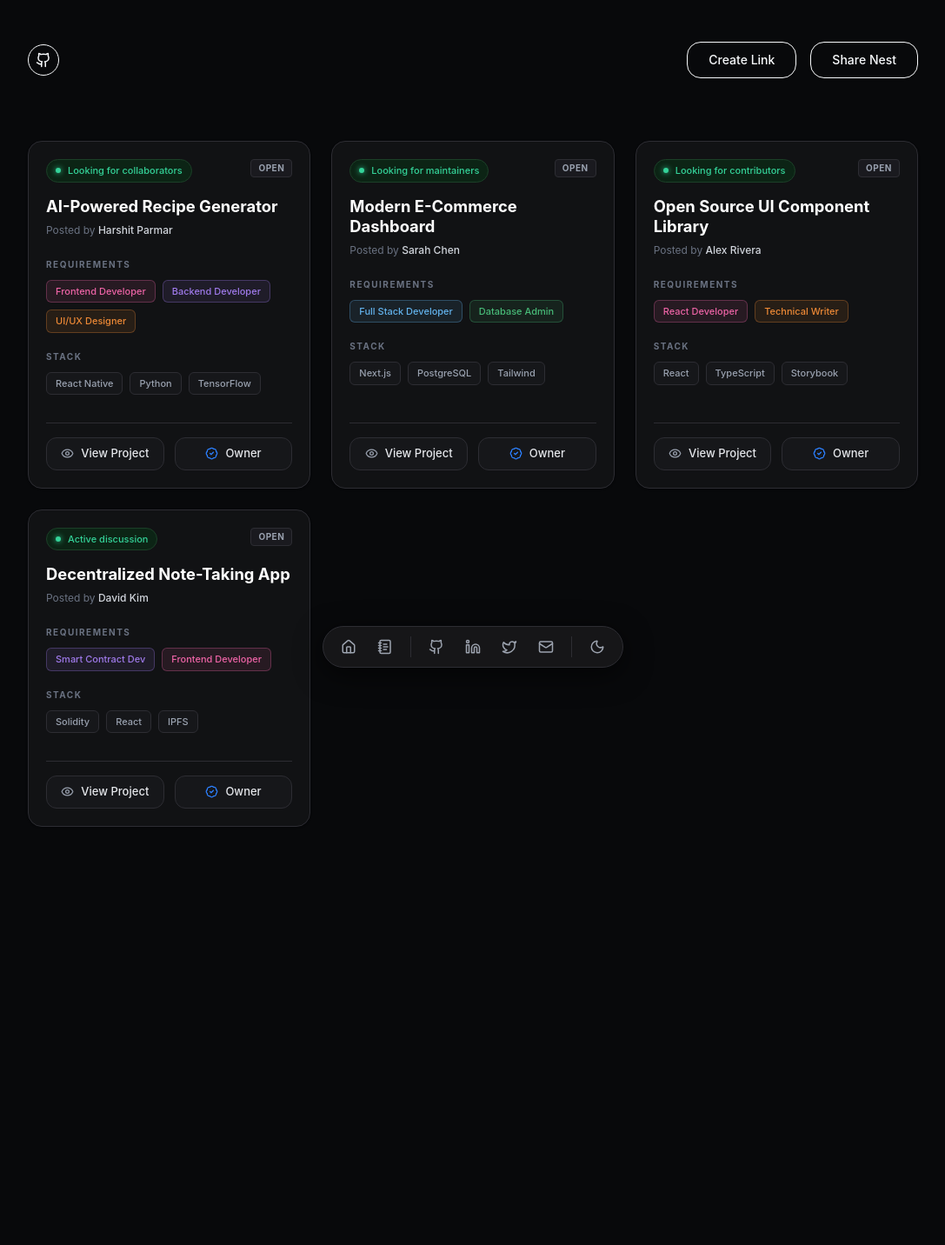
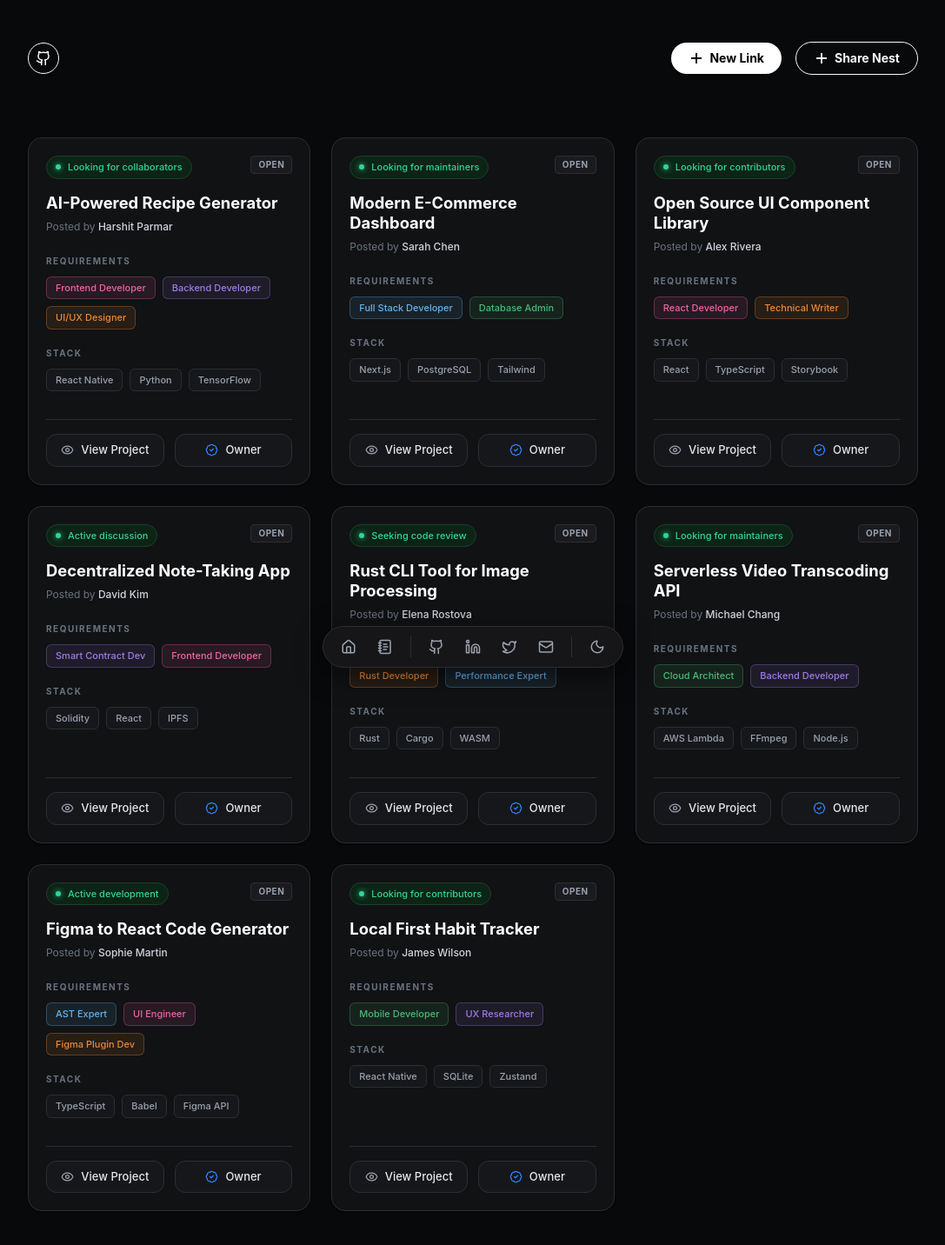
Before and after one commit to Pranjl7/Linknest, a React app in the folder frontend/: page / in a window 1280 px wide. Shown: the top 1432 px of the page at 87% size, without its empty margins (96-1183 px from the left). Before the commit the page ends 1103 px from the top, so only its background shows below. Built offline with nearby package versions, Linux system fonts and the light colour scheme; the HTML template or start-up script is replaced by a standard one.

Commit message:
ui: add more cards to grid, redesign top CTAs to white pill style

```diff
--- a/frontend/src/App.tsx
+++ b/frontend/src/App.tsx
@@ -53,6 +53,55 @@ const DUMMY_LINKS = [
     ] as { name: string, color: TagColor }[],
     stack: ['Solidity', 'React', 'IPFS']
   },
+  {
+    id: 5,
+    title: 'Rust CLI Tool for Image Processing',
+    url: '#',
+    status: 'Seeking code review',
+    author: 'Elena Rostova',
+    requirements: [
+      { name: 'Rust Developer', color: 'orange' },
+      { name: 'Performance Expert', color: 'blue' }
+    ] as { name: string, color: TagColor }[],
+    stack: ['Rust', 'Cargo', 'WASM']
+  },
+  {
+    id: 6,
+    title: 'Serverless Video Transcoding API',
+    url: '#',
+    status: 'Looking for maintainers',
+    author: 'Michael Chang',
+    requirements: [
+      { name: 'Cloud Architect', color: 'green' },
+      { name: 'Backend Developer', color: 'purple' }
+    ] as { name: string, color: TagColor }[],
+    stack: ['AWS Lambda', 'FFmpeg', 'Node.js']
+  },
+  {
+    id: 7,
+    title: 'Figma to React Code Generator',
+    url: '#',
+    status: 'Active development',
+    author: 'Sophie Martin',
+    requirements: [
+      { name: 'AST Expert', color: 'blue' },
+      { name: 'UI Engineer', color: 'pink' },
+      { name: 'Figma Plugin Dev', color: 'orange' }
+    ] as { name: string, color: TagColor }[],
+    stack: ['TypeScript', 'Babel', 'Figma API']
+  },
+  {
+    id: 8,
+    title: 'Local First Habit Tracker',
+    url: '#',
+    status: 'Looking for contributors',
+    author: 'James Wilson',
+    requirements: [
+      { name: 'Mobile Developer', color: 'green' },
+      { name: 'UX Researcher', color: 'purple' }
+    ] as { name: string, color: TagColor }[],
+    stack: ['React Native', 'SQLite', 'Zustand']
+  },
 ];
 
 function App() {
--- a/frontend/src/components/TopBar.tsx
+++ b/frontend/src/components/TopBar.tsx
@@ -1,4 +1,4 @@
-import { Github } from 'lucide-react';
+import { Github, Plus } from 'lucide-react';
 
 export function TopBar() {
   return (
@@ -12,11 +12,13 @@ export function TopBar() {
       </a>
 
       <div className="flex items-center gap-4">
-        <button className="px-6 py-2.5 rounded-2xl bg-surface border border-border text-sm font-medium text-text-primary hover:bg-surface-hover hover:border-gray-500 hover:-translate-y-0.5 transition-all duration-300 shadow-sm">
-          Create Link
+        <button className="flex items-center gap-1.5 px-5 py-2 rounded-full bg-white text-black text-sm font-bold hover:bg-gray-200 hover:scale-105 active:scale-95 transition-all duration-200 shadow-sm">
+          <Plus size={18} strokeWidth={2.5} />
+          <span>New Link</span>
         </button>
-        <button className="px-6 py-2.5 rounded-2xl bg-surface border border-border text-sm font-medium text-text-primary hover:bg-surface-hover hover:border-gray-500 hover:-translate-y-0.5 transition-all duration-300 shadow-sm">
-          Share Nest
+        <button className="flex items-center gap-1.5 px-5 py-2 rounded-full bg-surface border border-border text-text-primary text-sm font-bold hover:bg-surface-hover hover:border-gray-500 hover:scale-105 active:scale-95 transition-all duration-200 shadow-sm">
+          <Plus size={18} strokeWidth={2.5} />
+          <span>Share Nest</span>
         </button>
       </div>
     </header>
```
